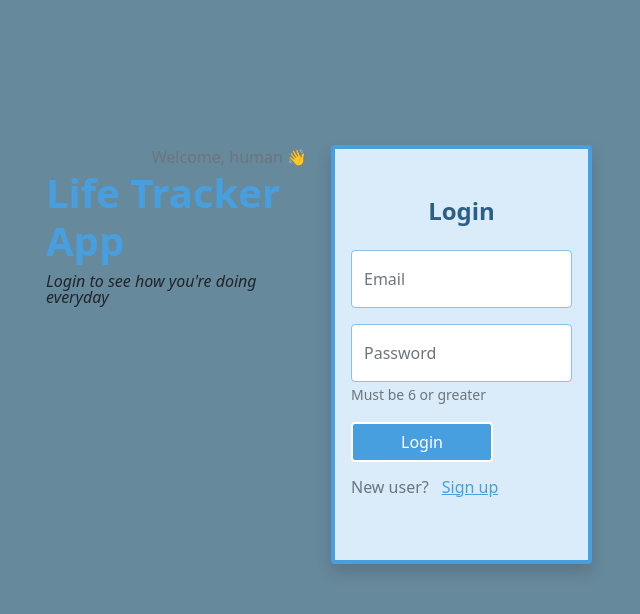
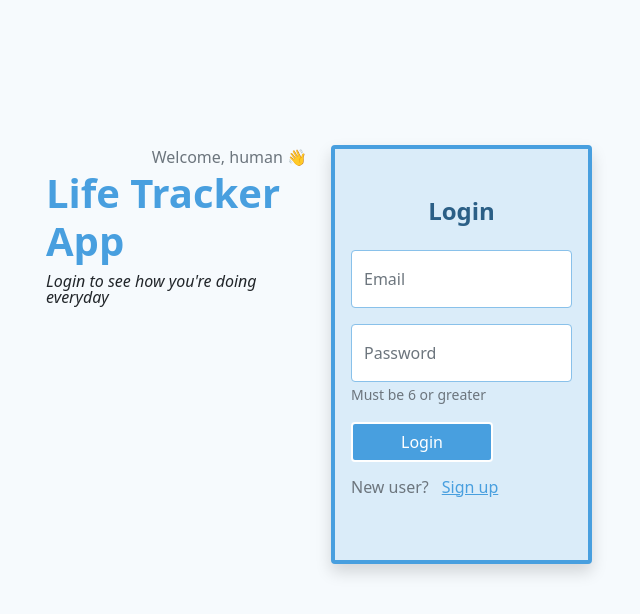
Before and after one commit to cyonii/life-tracker, a React (Create React App) app: page / in a window 1280 px wide. Shown: the top 614 px of the page, without its empty margins (321-961 px from the left). Built offline with nearby package versions, Linux system fonts and the light colour scheme; no server answers.

Commit message:
Adjust body background color

```diff
--- a/src/assets/scss/style.scss
+++ b/src/assets/scss/style.scss
@@ -6,7 +6,7 @@ $success: #addc91;
 @import "~bootstrap-icons/font/bootstrap-icons.css";
 
 body {
-  background-color: $secondary;
+  background-color: lighten($primary, 40%);
 }
 
 a {
```
